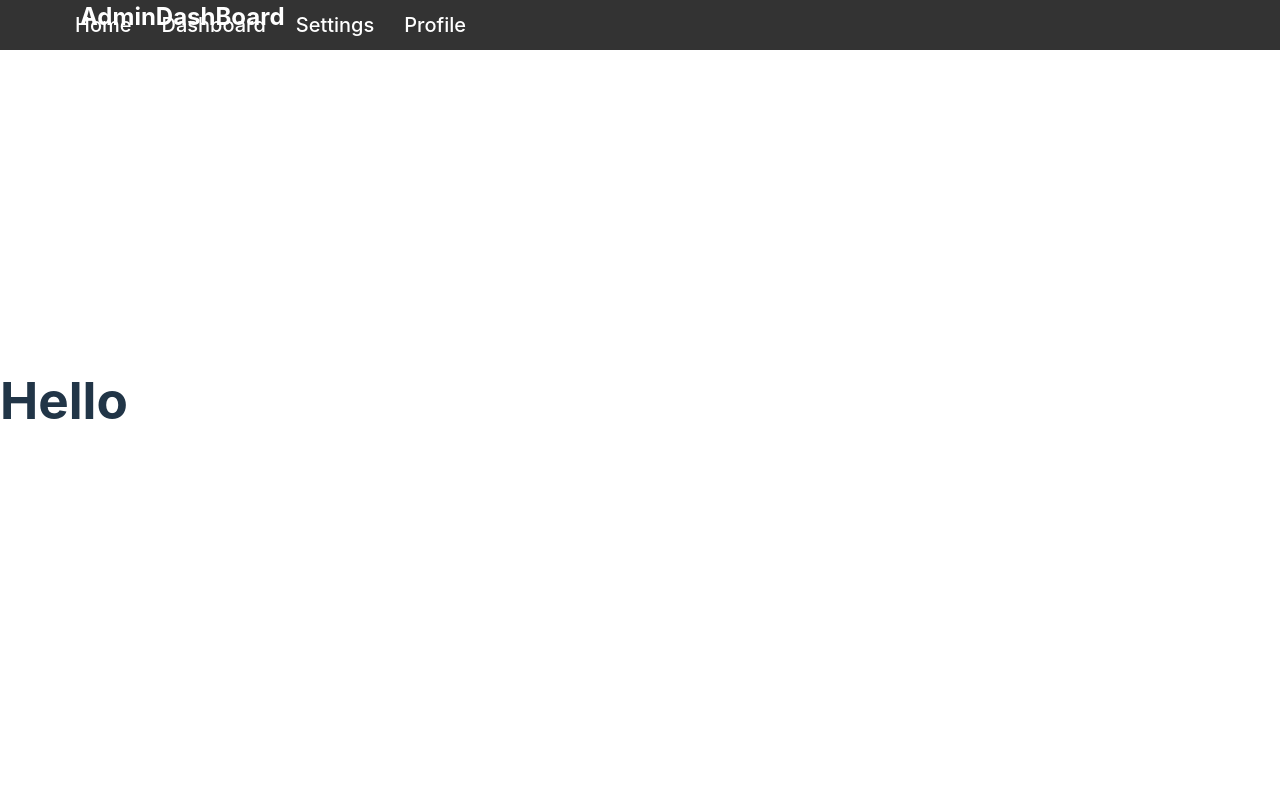
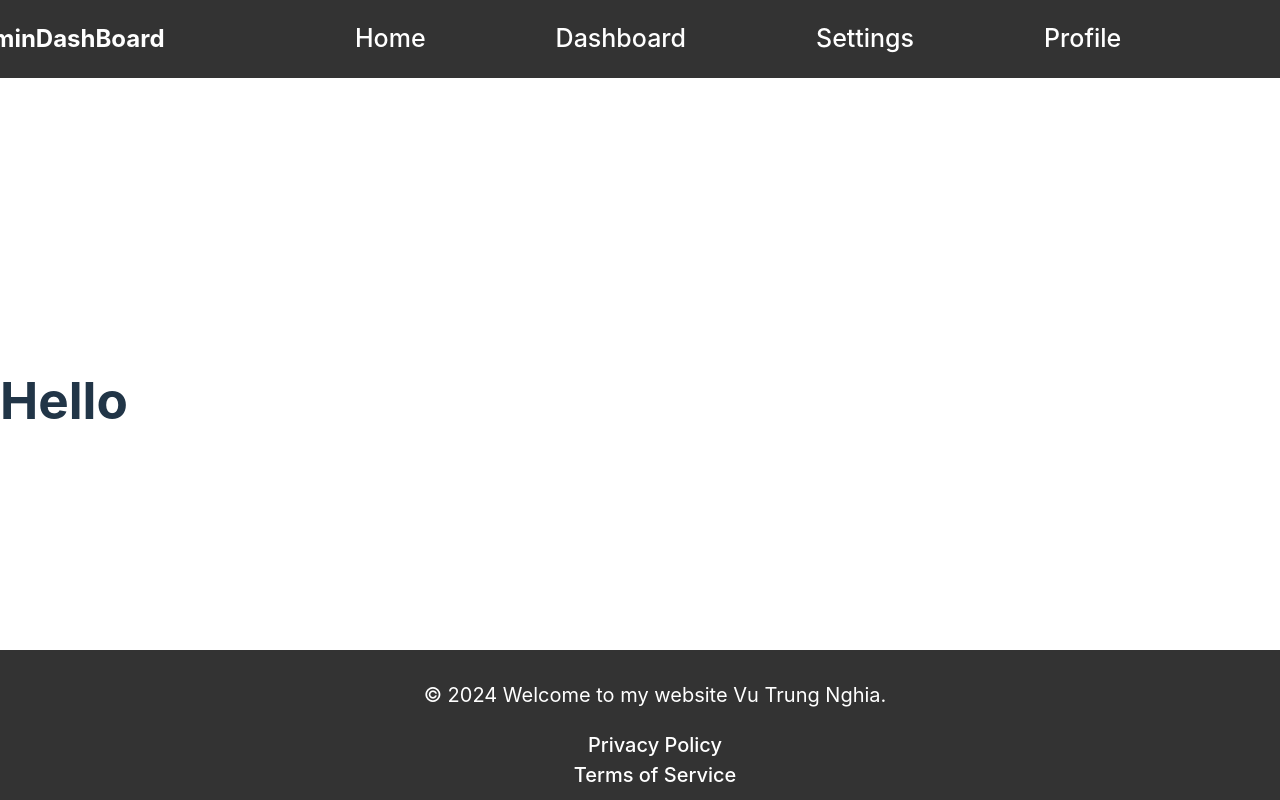
Before and after one commit to anhemlam648/AdminDashboard, a React (Vite) app: page / in a window 1280 px wide. Built offline with nearby package versions, Linux system fonts and the light colour scheme.

Commit message:
Create Footer

```diff
--- a/src/component/admin.jsx
+++ b/src/component/admin.jsx
@@ -1,11 +1,12 @@
 import React from 'react';
 import Header from './partial/header';
-
+import Footer from './partial/footer';
 function AdminDashboard() {
   return (
     <div>
       <Header />
       <h1>Hello</h1>
+      <Footer />
     </div>
   );
 }
--- a/src/component/partial/footer.jsx
+++ b/src/component/partial/footer.jsx
@@ -0,0 +1,54 @@
+import React from 'react';
+
+const footerStyle = {
+  backgroundColor: '#333',
+  color: '#fff',
+  padding: '10px 15px',
+  display: 'flex',
+  justifyContent: 'center',
+  alignItems: 'center',
+  width: '100%',
+  position: 'fixed',
+  bottom: 0,
+  left: 0,
+  zIndex: 1000,
+  fontSize: '20px',
+};
+
+const footerContentStyle = {
+  display: 'flex',
+  flexDirection: 'column',
+  alignItems: 'center',
+  textAlign: 'center',
+};
+
+const footerLinksStyle = {
+  listStyle: 'none',
+  margin: 0,
+  padding: 0,
+  display: 'flex',
+  flexDirection: 'column',
+};
+
+const footerLinkStyle = {
+  color: '#fff',
+  textDecoration: 'none',
+  fontSize: '20px',
+  margin: '5px 0',
+};
+
+const Footer = () => {
+  return (
+    <footer style={footerStyle}>
+      <div style={footerContentStyle}>
+        <p>&copy; 2024 Welcome to my website Vu Trung Nghia.</p>
+        <ul style={footerLinksStyle}>
+          <li><a href="/privacy" style={footerLinkStyle}>Privacy Policy</a></li>
+          <li><a href="/terms" style={footerLinkStyle}>Terms of Service</a></li>
+        </ul>
+      </div>
+    </footer>
+  );
+};
+
+export default Footer;
--- a/src/component/partial/header.jsx
+++ b/src/component/partial/header.jsx
@@ -6,7 +6,7 @@ const Header = () => {
   const headerStyle = {
     backgroundColor: '#333',
     color: '#fff',
-    padding: '10px 20px',
+    padding: '20px 50px',
     display: 'flex',
     justifyContent: 'space-between',
     alignItems: 'center',
@@ -29,13 +29,15 @@ const Header = () => {
   const titleStyle = {
     position: 'absolute',
     left: '20px',
-    bottom: '10px',
+    bottom:  ' 5px',
     fontSize: '24px',
     margin: '0',
+    marginLeft: '-150px',
   };
 
   const navbarStyle = {
     display: 'flex',
+    marginLeft: '250px',
   };
 
   const navbarListStyle = {
@@ -52,7 +54,8 @@ const Header = () => {
   const navbarLinkStyle = {
     color: '#fff',
     textDecoration: 'none',
-    fontSize: '20px',
+    fontSize: '25px',
+    marginRight: '100px',
   };
 
   return (
```
